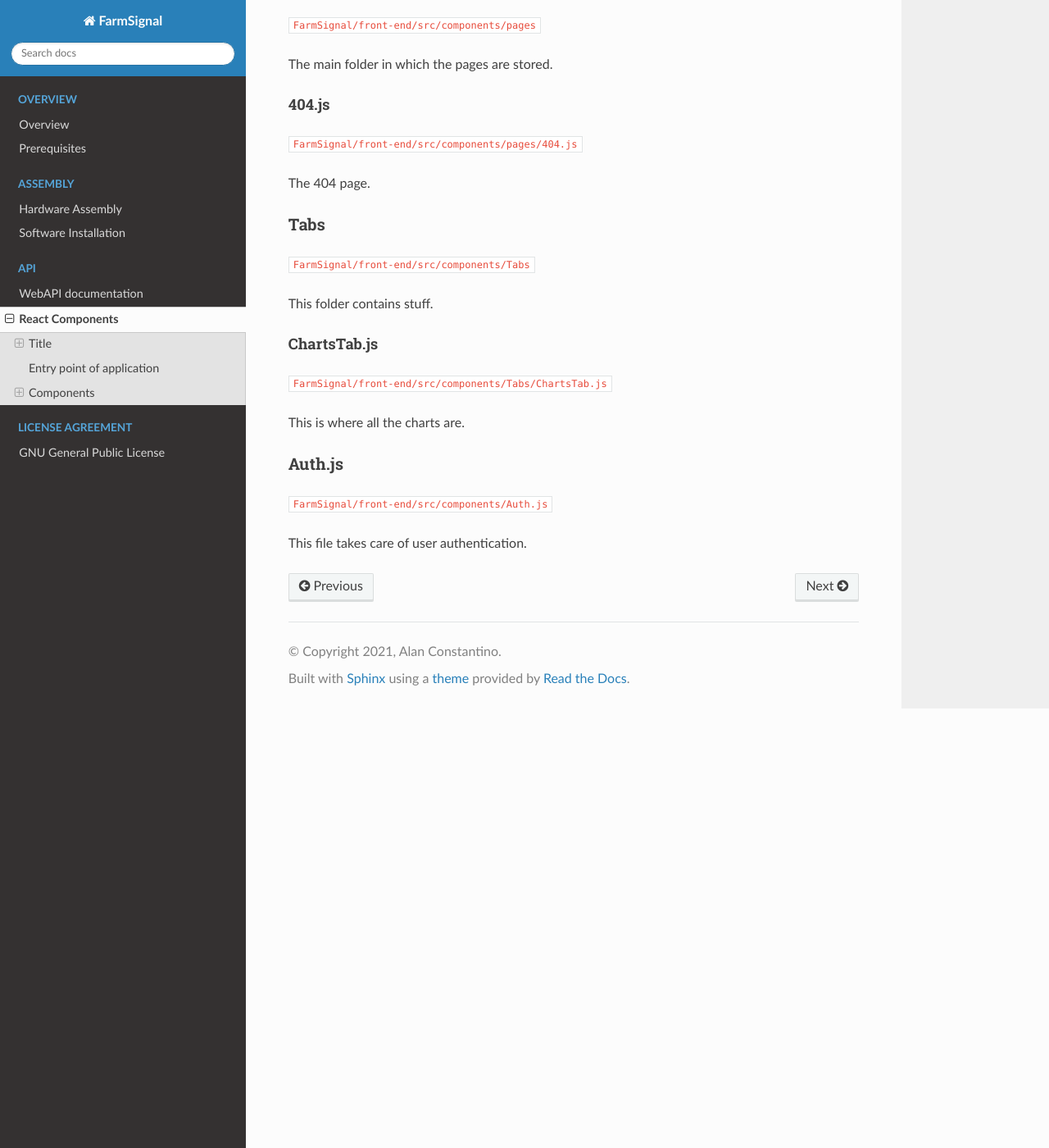
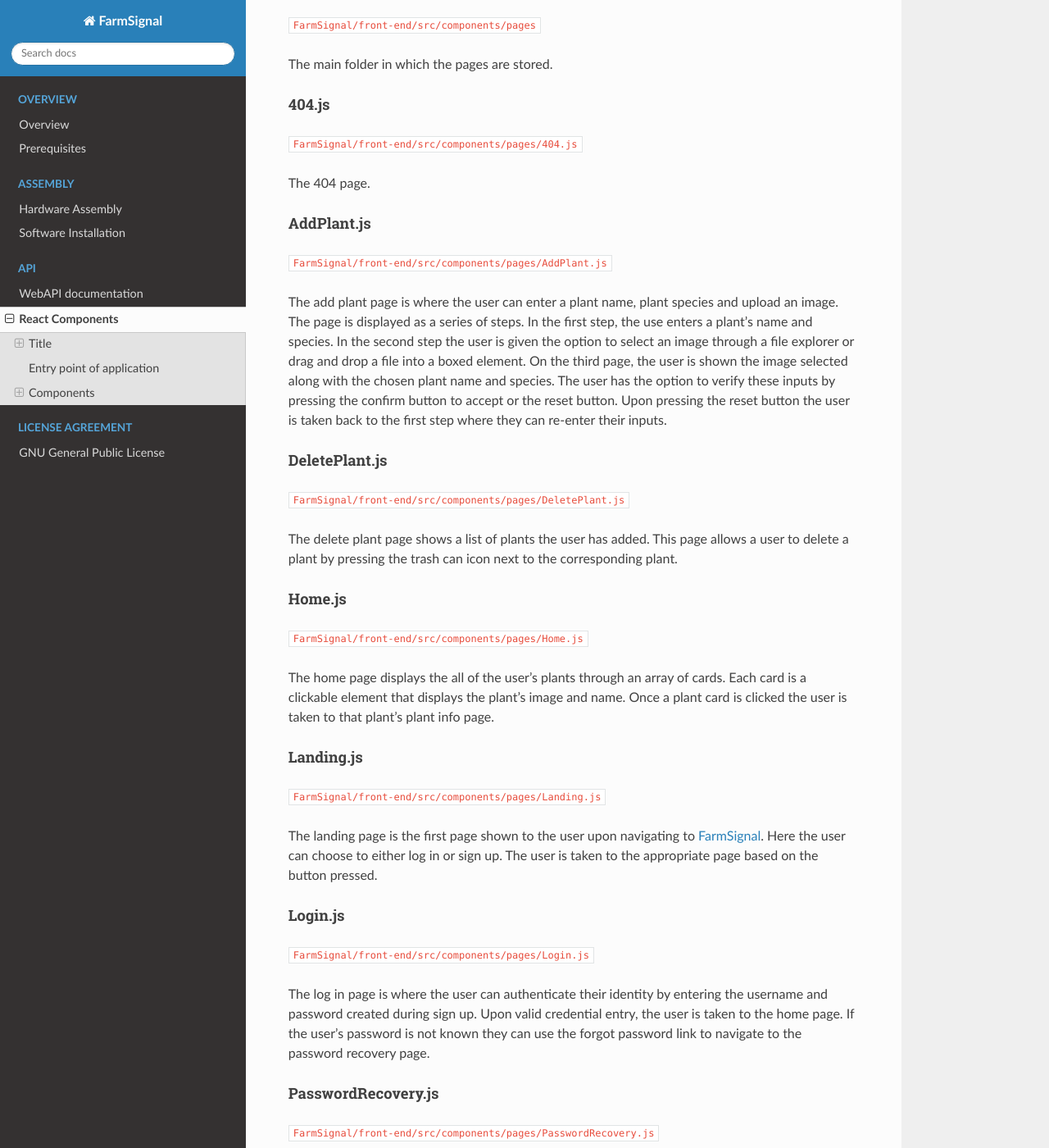
Before and after one commit to AlanConstantino/FarmSignal, a Sphinx documentation site: the page built from docs/front-end/react.rst, in a window 1280 px wide and 1400 px high, scrolled down 1521 px. Shown: the whole window at 82% size. Built offline with Sphinx 7.4.7 and the Read the Docs theme 2.0.0, drawn with Linux system fonts in a browser that asks for light colours; some of the changed text lies outside the part shown.

Commit message:
Added documentation for AddPlant.js, DeletePlant.js, Home.js, Landing.js, Login.js, PasswordRecovery.js

```diff
--- a/docs/front-end/react.rst
+++ b/docs/front-end/react.rst
@@ -99,6 +99,61 @@
 
 The 404 page.
 
+AddPlant.js
+-----------
+
+``FarmSignal/front-end/src/components/pages/AddPlant.js``
+
+The add plant page is where the user can enter a plant name, plant species and upload an image. The page is displayed as
+a series of steps. In the first step, the use enters a plant's name and species. In the second step the user is given the option
+to select an image through a file explorer or drag and drop a file into a boxed element. On the third page, the user is shown the
+image selected along with the chosen plant name and species. The user has the option to verify these inputs by pressing the
+confirm button to accept or the reset button. Upon pressing the reset button the user is taken back to the first step where they can
+re-enter their inputs.
+
+DeletePlant.js
+--------------
+
+``FarmSignal/front-end/src/components/pages/DeletePlant.js``
+
+The delete plant page shows a list of plants the user has added.
+This page allows a user to delete a plant by pressing the trash can icon next to the corresponding plant.
+
+Home.js
+-------
+
+``FarmSignal/front-end/src/components/pages/Home.js``
+
+The home page displays the all of the user's plants through an array of cards.
+Each card is a clickable element that displays the plant's image and name.
+Once a plant card is clicked the user is taken to that plant's plant info page.
+
+Landing.js
+----------
+
+``FarmSignal/front-end/src/components/pages/Landing.js``
+
+The landing page is the first page shown to the user upon navigating to `FarmSignal <https://farmsignal.net>`_.
+Here the user can choose to either log in or sign up. The user is taken to the appropriate page based on the button pressed.
+
+Login.js
+--------
+
+``FarmSignal/front-end/src/components/pages/Login.js``
+
+The log in page is where the user can authenticate their identity by entering the username and password created during sign up.
+Upon valid credential entry, the user is taken to the home page.
+If the user's password is not known they can use the forgot password link to navigate to the password recovery page.
+
+PasswordRecovery.js
+-------------------
+
+``FarmSignal/front-end/src/components/pages/PasswordRecovery.js``
+
+The password recovery page is where a user can recover a lost password. After entering a username and pressing
+the email recovery link button the user is taken to the sent password recovery page and an email is sent to the user's
+provided email address. The email contains a link that takes the user to the reset password page.
+
 Tabs
 ====
 
```
